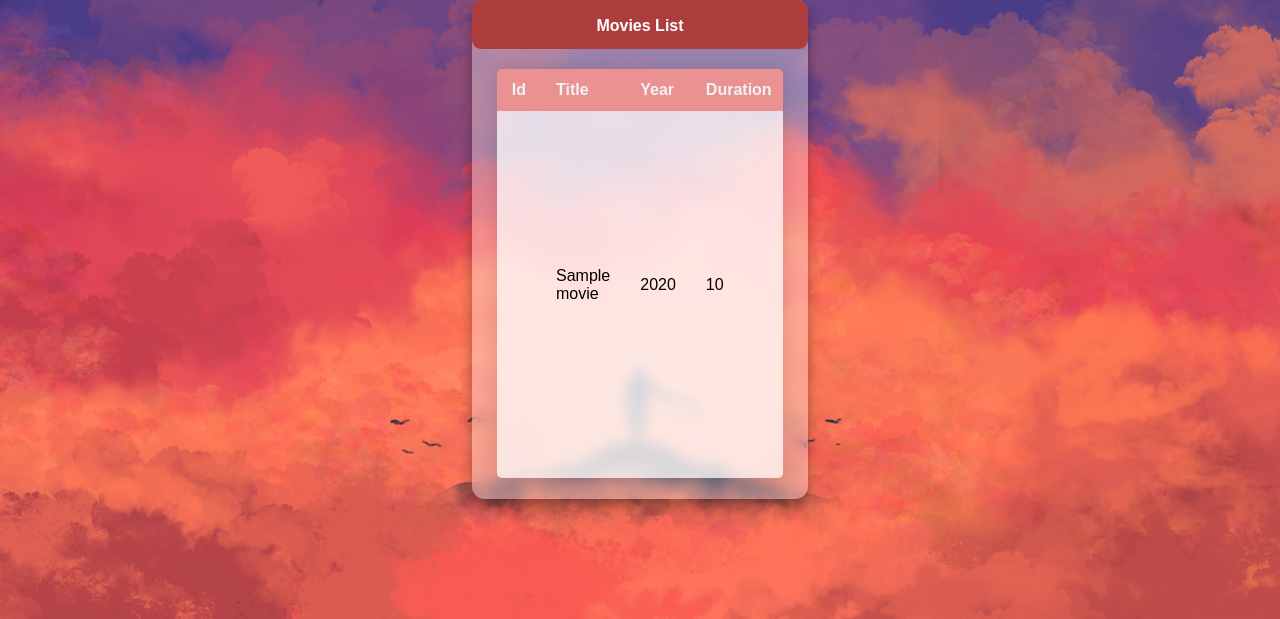
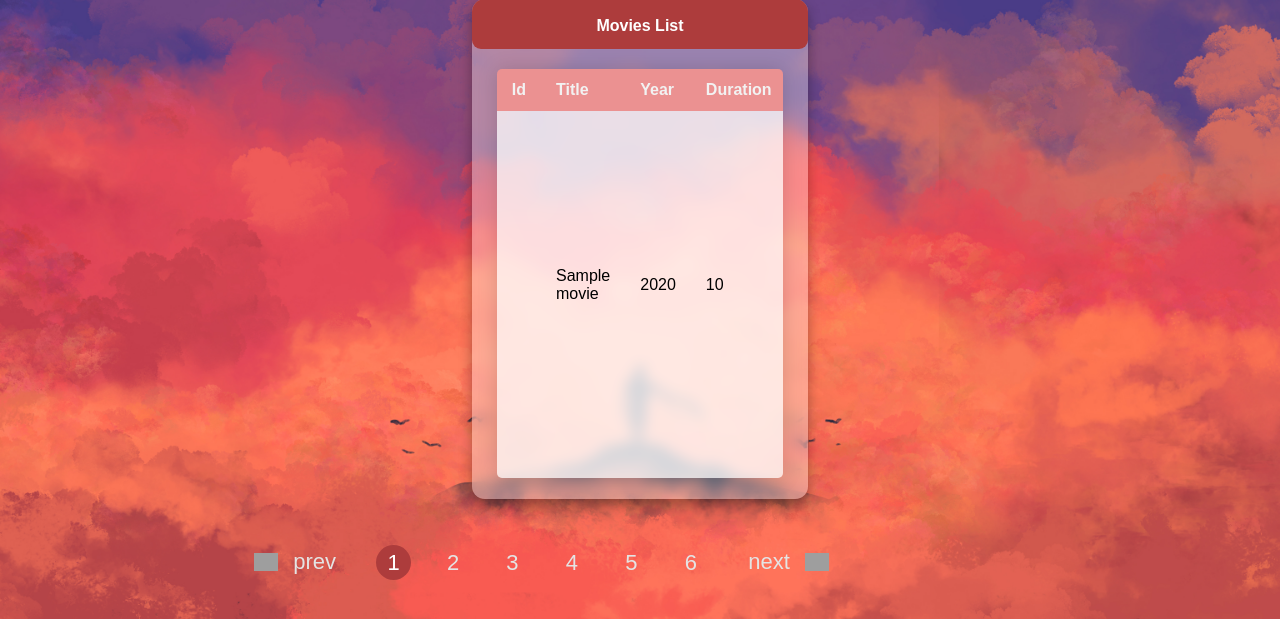
Before and after one commit to EstevesX10/DB-Netflix-Web-Application, a Flask app: template Website/templates/list_movies.html in a window 1280 px wide. Shown: the part 181-800 px from the top of the page. Run offline with Flask 3, Linux system fonts and the light colour scheme; the template is opened without the code that fills it: most values are stand-ins (such as "Sample title", 1, 10 or a date in 2020); grey boxes are pictures that could not be loaded.

Commit message:
Updating Pagination

```diff
--- a/Website/templates/list_movies.html
+++ b/Website/templates/list_movies.html
@@ -41,5 +41,30 @@
       </table>
     </section>
   </main>
+
+  <div class="pagination-container">
+    <div class="pagination">
+      <button class="btn1" onclick="backBtn()">
+        <img
+          src="https://external-content.duckduckgo.com/iu/?u=https%3A%2F%2Fclipground.com%2Fimages%2Farrow-png-transparent-11.png&f=1&nofb=1&ipt=4c43d03fa196be91c23ae9eb1dcf13bdeddbdf342ce7811ee135d644818a5ed3&ipo=images"
+        />
+        prev
+      </button>
+      <ul>
+        <li class="link active" value="1" onclick="activeLink()">1</li>
+        <li class="link" value="2" onclick="activeLink()">2</li>
+        <li class="link" value="3" onclick="activeLink()">3</li>
+        <li class="link" value="4" onclick="activeLink()">4</li>
+        <li class="link" value="5" onclick="activeLink()">5</li>
+        <li class="link" value="6" onclick="activeLink()">6</li>
+      </ul>
+      <button class="btn2" onclick="nextBtn()">
+        next
+        <img
+          src="https://external-content.duckduckgo.com/iu/?u=https%3A%2F%2Fclipground.com%2Fimages%2Farrow-png-transparent-11.png&f=1&nofb=1&ipt=4c43d03fa196be91c23ae9eb1dcf13bdeddbdf342ce7811ee135d644818a5ed3&ipo=images"
+        />
+      </button>
+    </div>
+  </div>
 </body>
 {% endblock %}
```
